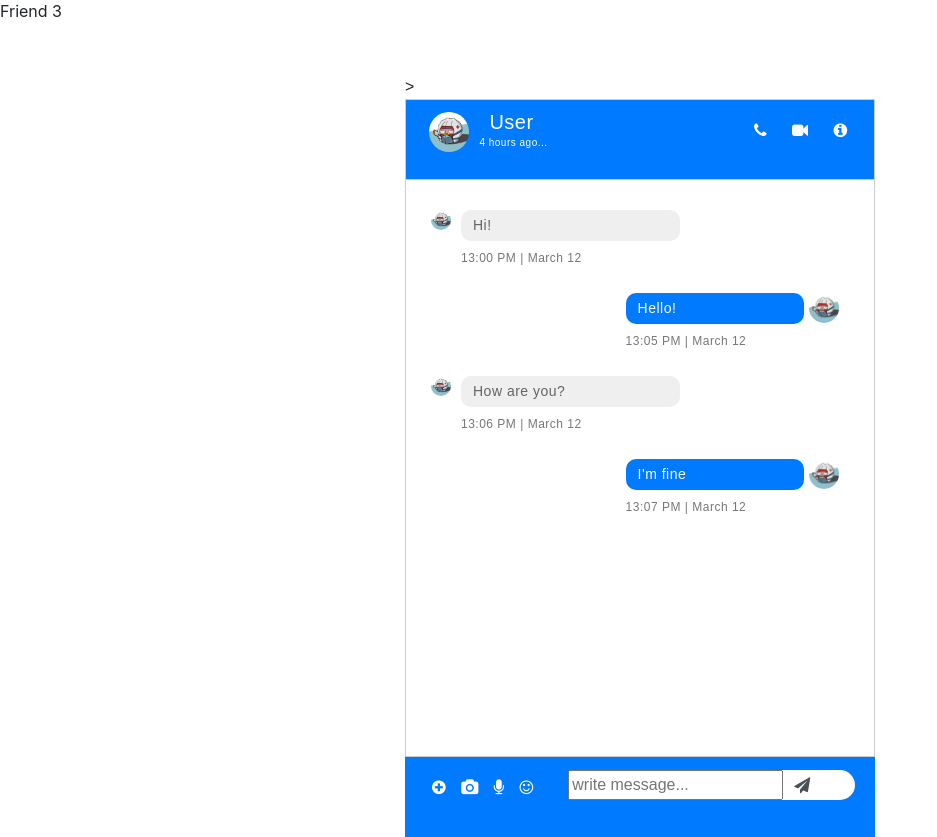
After one commit to doduydao19/IOBC-21-Social-Website, a PHP site: page /test.html in a window 1280 px wide. The commit adds this page. Shown: the part 1152-1989 px from the top of the page, without its empty margins (0-937 px from the left). Run offline with PHP 8.4, Linux system fonts and the light colour scheme.

Commit message:
Update user page

```diff
--- a/Source/User page/styles.css
+++ b/Source/User page/styles.css
@@ -1,10 +1,39 @@
-.container{
+body{
+    margin: 0px;
+}
+
+.home-container{
     display: grid;
     grid-template-columns: 1fr;
+    background-color: black;
 }
 
-.discussion-thread{
+.home-container .fa{
+    float: right;
+    padding: 14px 16px;
+}
+
+.bell{
+    color: yellow;
+}
+
+.menu{
+    color: yellow;
+}
+
+.nav-wrapper{
+    display: flex;
+    justify-content: space-between;
+    padding: 38px;
+}
+
+.leftside{
+    display: flex;
+}
+
+.container{
     max-width: 500 !important;
+    margin: auto;
     margin-top: 4%;
     font-family: sans-serif;
     letter-spacing: 0.5px;
@@ -15,16 +44,16 @@ img{
     border-radius: 50%;
 }
 
-.discussion-thread-header{
+.msg-header{
     border: 1px solid #ccc;
     width: 100%;
     height: 10%;
     border-bottom: none;
     display: inline-block;
-    background-color: orange;
+    background-color: #007bff;
 }
 
-.discussion-header-img{
+.msg-header-img{
     border-radius: 50%;
     width: 40px;
     margin-left: 5%;
@@ -39,15 +68,155 @@ img{
 
 }
 
-active h4{
+.active h4{
     font-size: 20px;
     margin-left: 20px;
-    color: black;
+    color: #fff;
 }
 
 .active h6{
     font-size: 10px;
     margin-left: 10px;
     line-height: 2px;
-    color: black;
+    color: #fff;
 }
+
+.header-icon{
+   width: 120px;
+   float: right;
+   margin-top: 12px;
+   margin-right: 10px;
+}
+
+.header-icon .fa{
+    color: #fff;
+    cursor: pointer;
+    margin: 10px;
+}
+
+.chat-page{
+    padding 0 0 50px 0;
+}
+
+.msg-inbox{
+    border: 1px solid #ccc;
+    overflow: hidden;
+    padding-bottom: 30px;
+}
+
+.chats{
+    padding: 30px 15px 0 25px;
+}
+
+.msg-page{
+    height: 516px;
+    overflow-y: auto;
+}
+
+.received-chat-img{
+    display: inline-block;
+    width: 20px;
+    float: left;
+}
+
+.received-msg{
+    display: inline-block;
+    padding: 0 0 0 10px;
+    vertical-align: top;
+    width: 92%;
+}
+
+.received-msg-inbox{
+    width: 57%;
+}
+
+.received-msg-inbox p{
+    background: #efefef none repeat scroll 0 0;
+    border-radius: 10px;
+    color: #646464;
+    font-size: 14px;
+    margin: 0;
+    padding: 5px 10px 5px 12px;
+    width: 100%;
+}
+
+.time{
+    color: #777;
+    display: block;
+    font-size: 12px;
+    margin: 8px 0 0;
+}
+
+.outgoing-chat{
+    overflow: hidden;
+    margin: 26px 20px ;
+}
+
+.outgoing-msg p{
+    background: #007bff none repeat scroll 0 0;
+    color: #fff;
+    border-radius: 10px;
+    font-size: 14px;
+    margin: 0;
+    color: #fff;
+    padding: 5px 10px 5px 12px;
+    width: 100%;
+}
+
+.outgoing-msg{
+    float: left;
+    width: 46%;
+    margin-left: 45%;
+}
+
+.outgoing-chat-img{
+    display: inline-block;
+    width: 30px;
+    float: right;
+}
+
+.message-bottom{
+    position: relative;
+    height: 10%;
+    background-color: #007bff;
+}
+
+.input-group{
+    float: right;
+    margin-top: 13px;
+    margin-right: 20px;
+    outline: none !important;
+    border-radius: 20px;
+    width: 61% !important;
+    background-color: #fff ;
+}
+
+.form-control{
+    border: none !important;
+    border-radius: 20px !important;
+}
+
+.input-group-text{
+    background: transparent !important;
+    border: none !important;
+}
+
+
+
+.bottom-icon{
+    float: left;
+    margin-top: 17px;
+    width: 30% !important;
+    margin-left: 22px;
+}
+
+.bottom-icon .fa{
+    color: #fff;
+    padding: 5px;
+}
+
+.form-control:focus{
+    border-color: none !important;
+    box-shadow: none !important;
+    border-radius: 20px;
+}
--- /dev/null
+++ b/Source/User page/test.html
@@ -0,0 +1,152 @@
+<html>
+<head>
+ <title>User Page</title>
+ <link rel="stylesheet" href="styles.css">
+ <link rel="stylesheet" href="https://stackpath.bootstrapcdn.com/font-awesome/4.7.0/css/font-awesome.min.css">
+ <link rel="stylesheet" href="https://stackpath.bootstrapcdn.com/bootstrap/4.5.2/css/bootstrap.min.css">
+</head>
+<body>
+    <div class="home-container">
+        <!-------------Home bar--------------------->>
+        <div class="leftside">
+            <div class="nav-link-wrapper">
+                <a href="HomePage.html"><img src="Test.png"></a>
+            </div>
+
+            <div class="input-group">
+                <input type="text" class="from-control" placeholder="write message...">
+                <div class="input-group-append">
+                    <span class="input-group-text"></i></span>
+                </div>
+                <i class="fa fa-search"></i>
+            </div>
+        </div>
+
+        <div class="rightside">
+            <div class="menu">
+                <i class="fa fa-bars"></i>
+            </div>
+
+            <div class="bell">
+                <i class="fa fa-bell-o"></i>
+            </div>
+
+        </div>
+    </div>
+
+    <div class="personal-info">
+
+    </div>
+
+    <div class="contact-container">
+        <h2>Contact</h2>
+       <div class="friend-1">
+           <img src="User.png">
+       </div>
+       <p> Friend 1 </p>
+
+       <div class="friend-2">
+           <img src="User.png">
+       </div>
+       <p> Friend 2 </p>
+
+       <div class="friend-3">
+           <img src="User.png">
+       </div>
+       <p> Friend 3 </p>
+    </div>
+
+    <div class="container">
+        <!---------Discussion box--------->>
+        <div class="msg-header">
+            <div class="msg-header-img">
+                <img src="User1.JPG">
+            </div>
+
+            <div class="active">
+                <h4>User</h4>
+                <h6>4 hours ago...</h6>
+            </div>
+
+            <div class="header-icon">
+                <i class="fa fa-phone"></i>
+                <i class="fa fa-video-camera"></i>
+                <i class="fa fa-info-circle"></i>
+            </div>
+        </div>
+
+        <div class="chat-page">
+            <div class="msg-inbox">
+                <div class="chats">
+                    <div class="msg-page">
+
+                        <!--------first line---------------->
+                        <div class="received-chat">
+                            <div class="received-chat-img">
+                                <img src="User1.JPG">
+                            </div>
+                            <div class="received-msg">
+                                <div class="received-msg-inbox">
+                                    <p>Hi!</p>
+                                    <span class="time">13:00 PM | March 12</span>
+                                </div>
+                            </div>
+                        </div>
+
+                        <div class="outgoing-chat">
+                            <div class="outgoing-msg">
+                                    <p>Hello!</p>
+                                    <span class="time">13:05 PM | March 12</span>
+                            </div>
+                            <div class="outgoing-chat-img">
+                                <img src="User1.JPG">
+                            </div>
+                        </div>
+
+                        <!-----------second line---------->
+                        <div class="received-chat">
+                            <div class="received-chat-img">
+                                <img src="User1.JPG">
+                            </div>
+                            <div class="received-msg">
+                                <div class="received-msg-inbox">
+                                    <p>How are you?</p>
+                                    <span class="time">13:06 PM | March 12</span>
+                                </div>
+                            </div>
+                        </div>
+
+                        <div class="outgoing-chat">
+                            <div class="outgoing-msg">
+                                    <p>I'm fine</p>
+                                    <span class="time">13:07 PM | March 12</span>
+                            </div>
+                            <div class="outgoing-chat-img">
+                                <img src="User1.JPG">
+                            </div>
+                        </div>
+
+                    </div>
+                </div>
+            </div>
+        </div>
+
+        <div class="message-bottom">
+            <div class="bottom-icon">
+                <i class="fa fa-plus-circle"></i>
+                <i class="fa fa-camera"></i>
+                <i class="fa fa-microphone"></i>
+                <i class="fa fa-smile-o"></i>
+            </div>
+
+            <div class="input-group">
+                <input type="text" class="from-control" placeholder="write message...">
+                <div class="input-group-append">
+                    <span class="input-group-text"><i class="fa fa-paper-plane"></i></span>
+                </div>
+            </div>
+        </div>
+    </div>
+    <!--------Discussion box end here----------->
+</body>
+</html>
```
